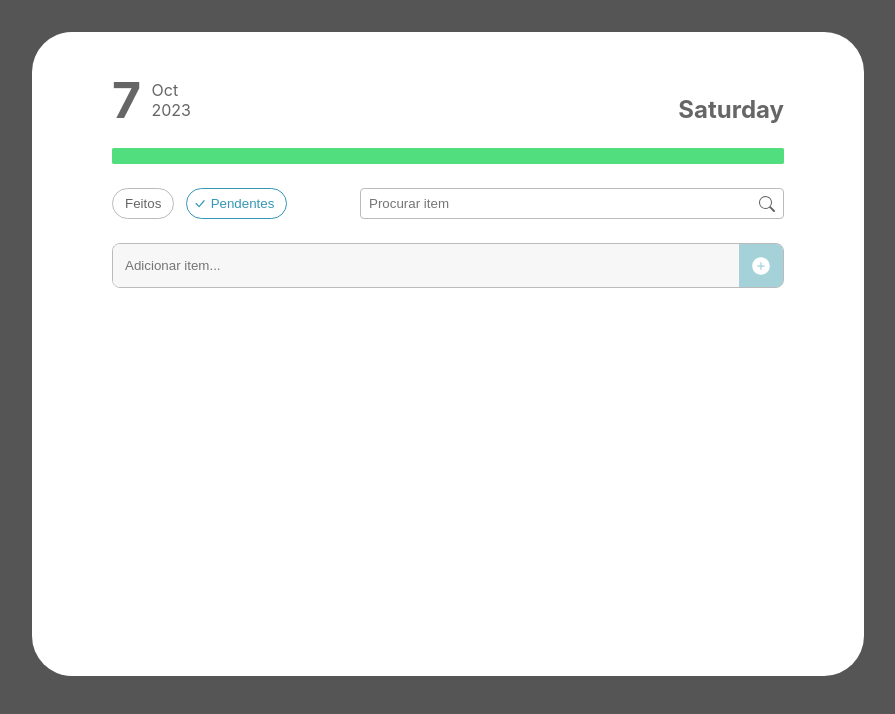
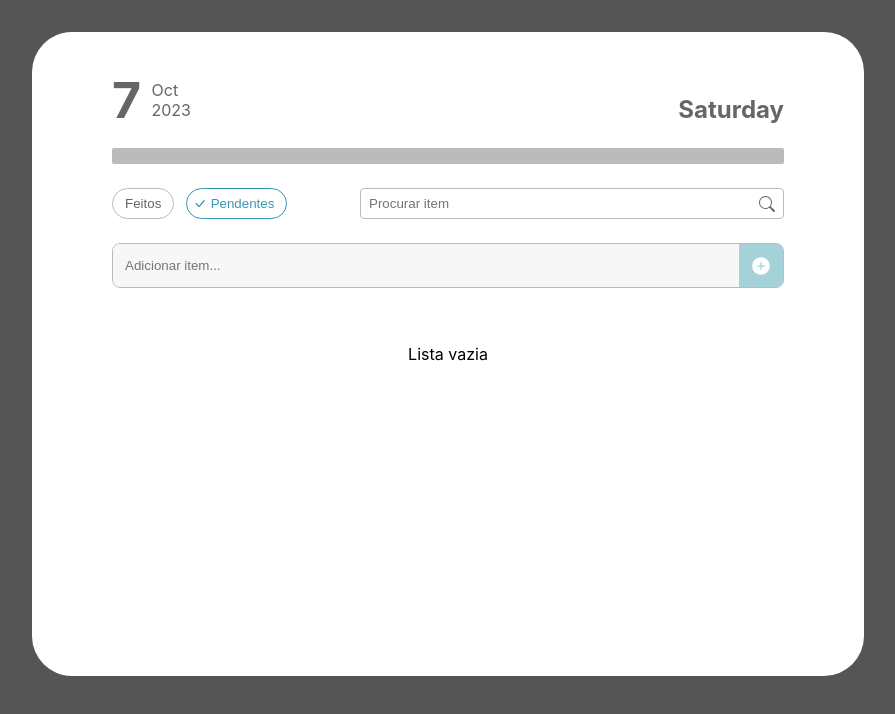
Before and after one commit to TurinoS/Sizebay-Todo-List, a React (Create React App) app: page / in a window 1280 px wide. Shown: the top 714 px of the page, without its empty margins (192-1087 px from the left). Built offline with nearby package versions, Linux system fonts and the light colour scheme.

Commit message:
feat: Add user notifications for empty list and enhance progress bar performance

```diff
--- a/src/components/ItemsList.tsx
+++ b/src/components/ItemsList.tsx
@@ -7,6 +7,11 @@ const StyledList = styled.ul`
   margin-top: 1em;
   height: 300px;
   overflow-y: auto;
+
+  & p {
+    text-align: center;
+    margin-top: 1em;
+  }
 
     ::-webkit-scrollbar {
         width: 9px;
@@ -25,13 +30,17 @@ const StyledList = styled.ul`
 `;
 
 export default function ItemsList() {
-  const { tasksList } = useContext(AppContext)
+  const { tasksList, handleFiltering } = useContext(AppContext)
 
   return (
     <StyledList>
-      {tasksList?.map((task) => (
+      {tasksList.length > 0 ? tasksList.map((task) => (
         <ListItem key={task.id} id={task.id} item={task.item} status={task.status} />
-      ))}
+      )) : handleFiltering === 'pending' ?
+        <p>Lista vazia</p>
+        :
+        <p>Você ainda não completou nenhuma tarefa</p>
+      }
     </StyledList>
   );
 }
--- a/src/context/AppContext.tsx
+++ b/src/context/AppContext.tsx
@@ -113,7 +113,11 @@ export default function AppContextProvider({ children }: { children: ReactNode }
     const calculateDonePercentage = () => {
         const doneItems = data.filter((item: TaskType) => item.status === "done");
         const percentage = (doneItems.length / data.length) * 100;
-        setProgress(percentage);
+        if(data.length === 0) {
+            setProgress(0)
+        } else {
+            setProgress(percentage);
+        }
     };
 
     const deleteTask = (id: string) => {
```
